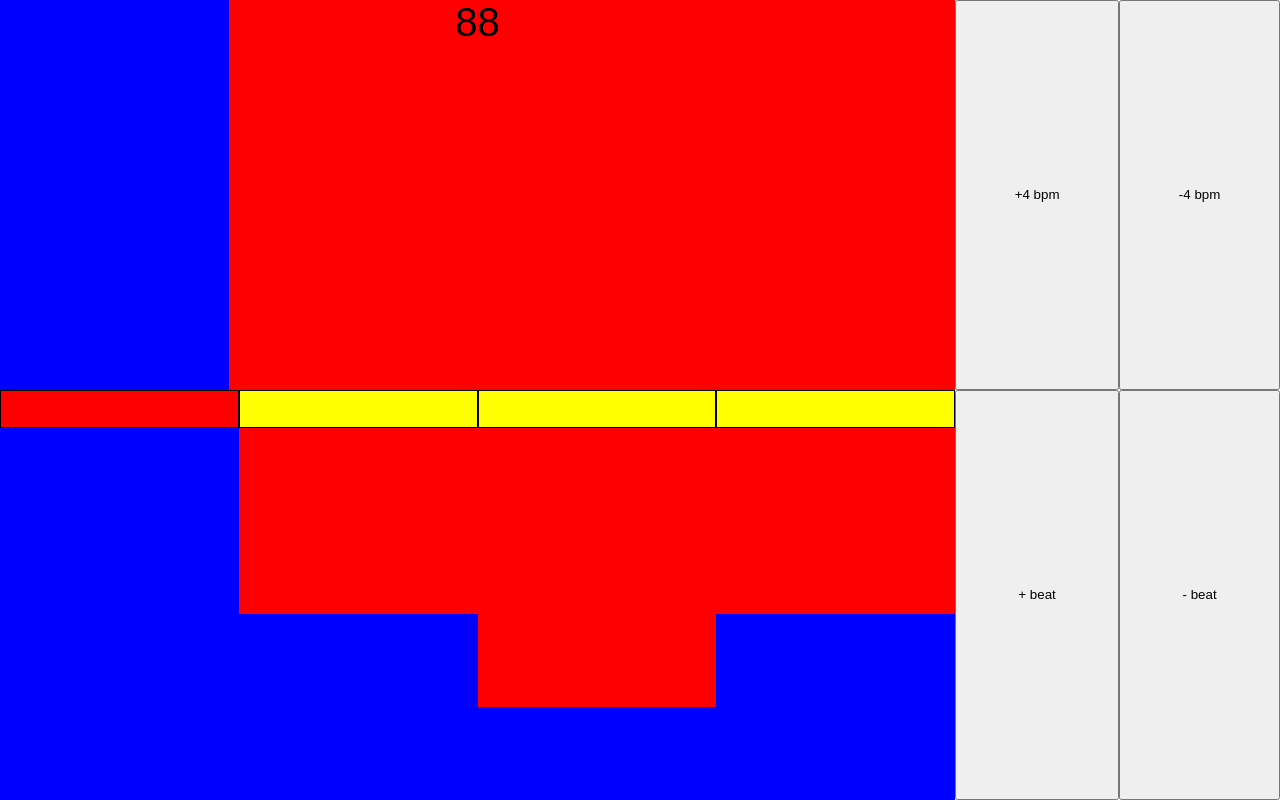
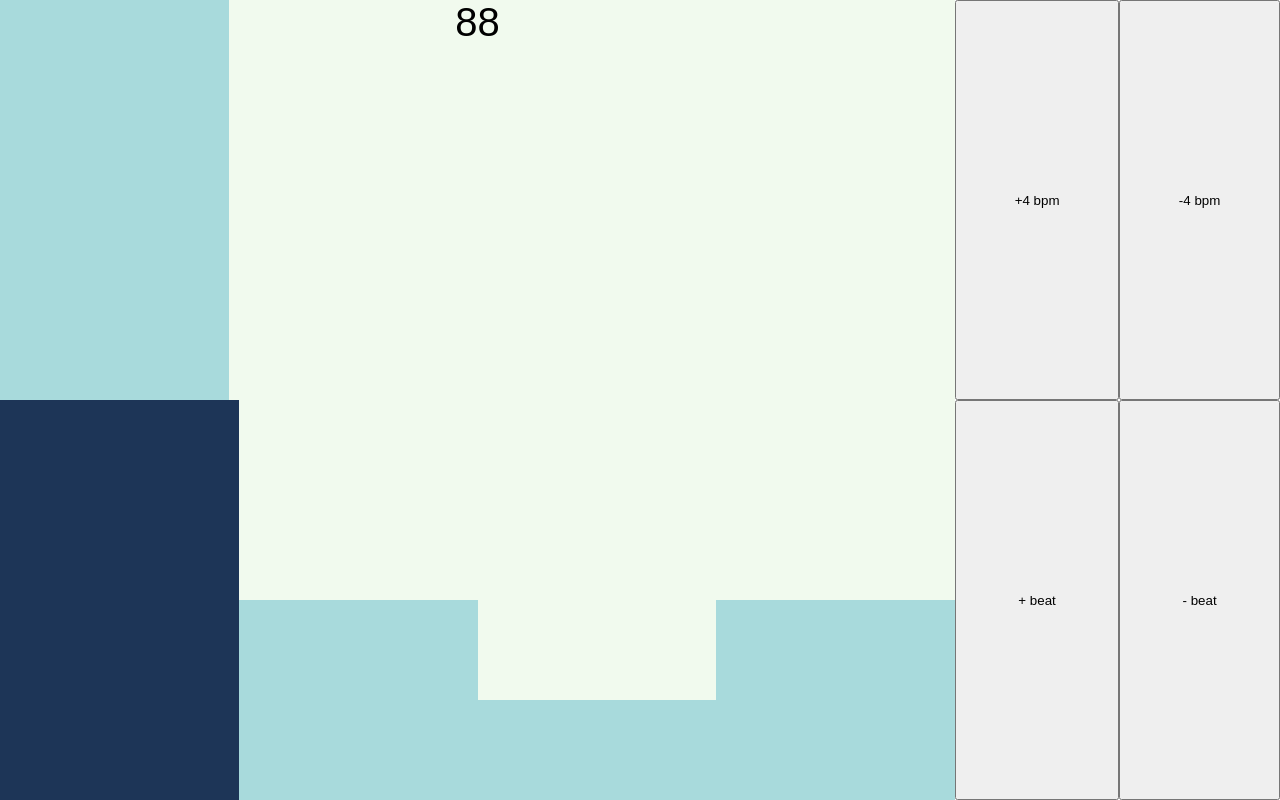
Before and after one commit to willthefirst/metronome, a React (Create React App) app: page / in a window 1280 px wide. Built offline with nearby package versions, Linux system fonts and the light colour scheme.

Commit message:
added active state to rangeslider

```diff
--- a/package.json
+++ b/package.json
@@ -11,13 +11,11 @@
     "@types/rc-slider": "^8.6.6",
     "@types/react": "^16.9.56",
     "@types/react-dom": "^16.9.9",
-    "@types/react-rangeslider": "^2.2.3",
     "classnames": "^2.2.6",
     "node-sass": "4.14.1",
     "rc-slider": "^9.6.2",
     "react": "^17.0.1",
     "react-dom": "^17.0.1",
-    "react-rangeslider": "^2.2.0",
     "react-scripts": "4.0.0",
     "typescript": "^4.0.5",
     "web-vitals": "^0.2.4"
--- a/src/Metronome/Beat.tsx
+++ b/src/Metronome/Beat.tsx
@@ -1,7 +1,7 @@
 import * as React from "react";
 import InputRange from "./InputRange";
-import BeatMarker from "./BeatMarker";
 import style from "../styles/beat.module.scss";
+import cx from "classnames";
 
 export interface BeatState {
 	volume: number;
@@ -11,14 +11,21 @@ export interface BeatState {
 type BeatProps = {
 	volume: number;
 	on: boolean;
-	onVolumeUpdate: (val: number) => void
+	onVolumeUpdate: (val: number) => void;
 };
 
 function Beat({ volume, on, onVolumeUpdate }: BeatProps) {
 	return (
 		<div className={style.beat}>
-			<BeatMarker on={on} />
-			<InputRange vertical={true} value={volume} min={0} max={100} onChange={onVolumeUpdate} ariaLabelForHandle="beat-slider"/>
+			<InputRange
+				vertical={true}
+				value={volume}
+				min={0}
+				max={100}
+				on={on}
+				onChange={onVolumeUpdate}
+				ariaLabelForHandle='beat-slider'
+			/>
 		</div>
 	);
 }
--- a/src/Metronome/InputRange.tsx
+++ b/src/Metronome/InputRange.tsx
@@ -2,22 +2,30 @@ import * as React from "react";
 import Slider, { Range } from "rc-slider";
 import "rc-slider/assets/index.css";
 import "../styles/input.scss";
-import { inherits } from "util";
 
 type InputRangeProps = {
 	vertical?: boolean;
 	value: number;
 	min: number;
 	max: number;
+	on?: boolean;
 	onChange: (val: number) => void;
-	ariaLabelForHandle: string
+	ariaLabelForHandle: string;
 };
 
 function InputRange(props: InputRangeProps) {
+	let color = {
+		primaryLightest: "#f1faee",
+		primaryLight: "#a8dadc",
+		primaryMedium: "#457b9d",
+		primaryDark: "#1d3557",
+		accent: "e63946"
+	};
+
 	return (
 		<Slider
 			trackStyle={{
-				backgroundColor: "blue",
+				backgroundColor: props.on ? color.primaryDark :color.primaryLight,
 				width: "100%",
 				height: "100%",
 				left: 0,
@@ -30,7 +38,7 @@ function InputRange(props: InputRangeProps) {
 				border: "none"
 			}}
 			railStyle={{
-				backgroundColor: "red",
+				backgroundColor: props.on ? color.primaryMedium : color.primaryLightest,
 				width: "100%",
 				height: "100%",
 				borderRadius: 0
--- a/src/styles/beat.module.scss
+++ b/src/styles/beat.module.scss
@@ -3,16 +3,3 @@
 	flex-direction: column;
 	justify-content: space-between;
 }
-
-.marker {
-	height: 1em;
-	border: 1px solid black;
-}
-
-.on {
-	background-color: red;
-}
-
-.off {
-	background-color: yellow;
-}
```
Also changed, not shown: 1 other file (tests, documents, lock files or other folders).
